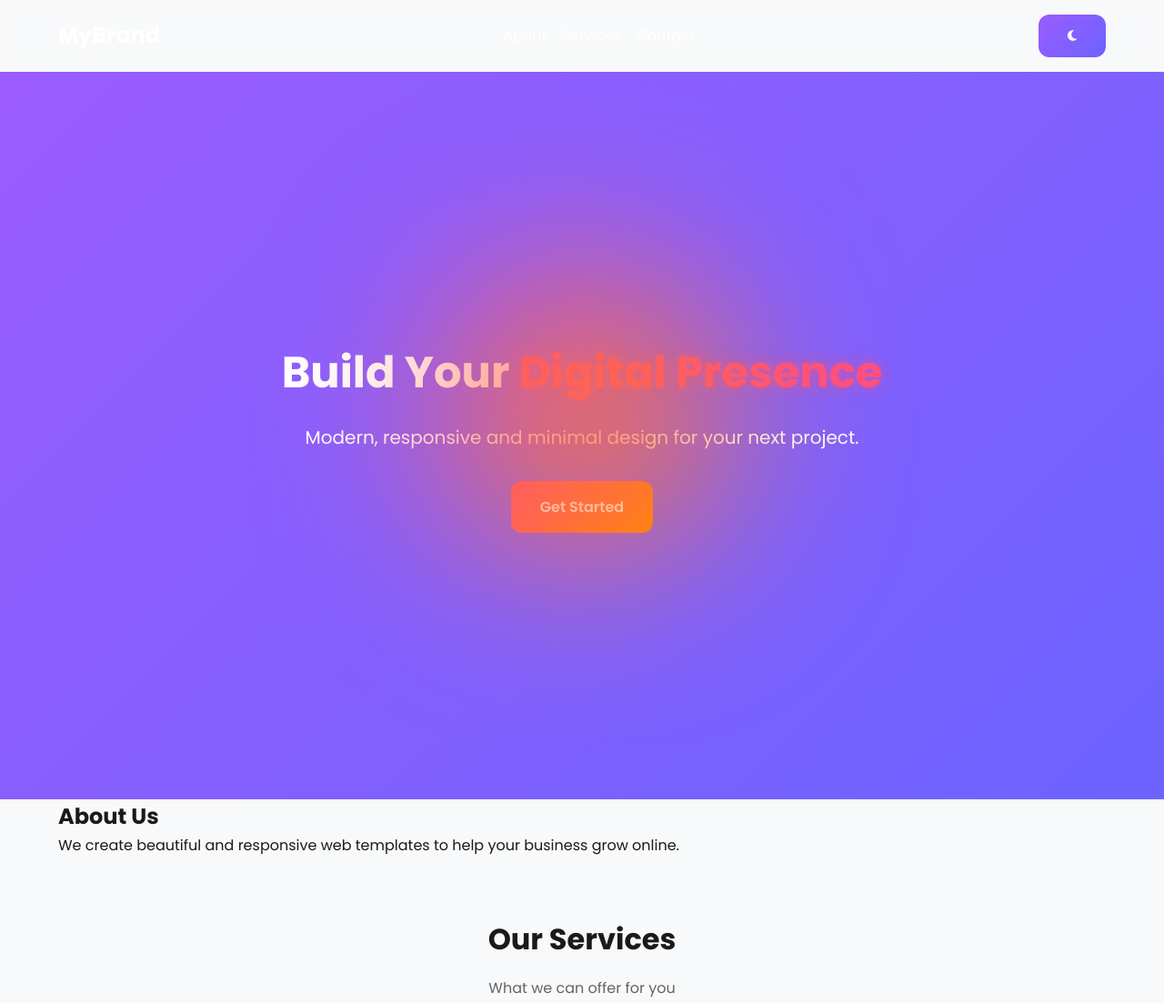
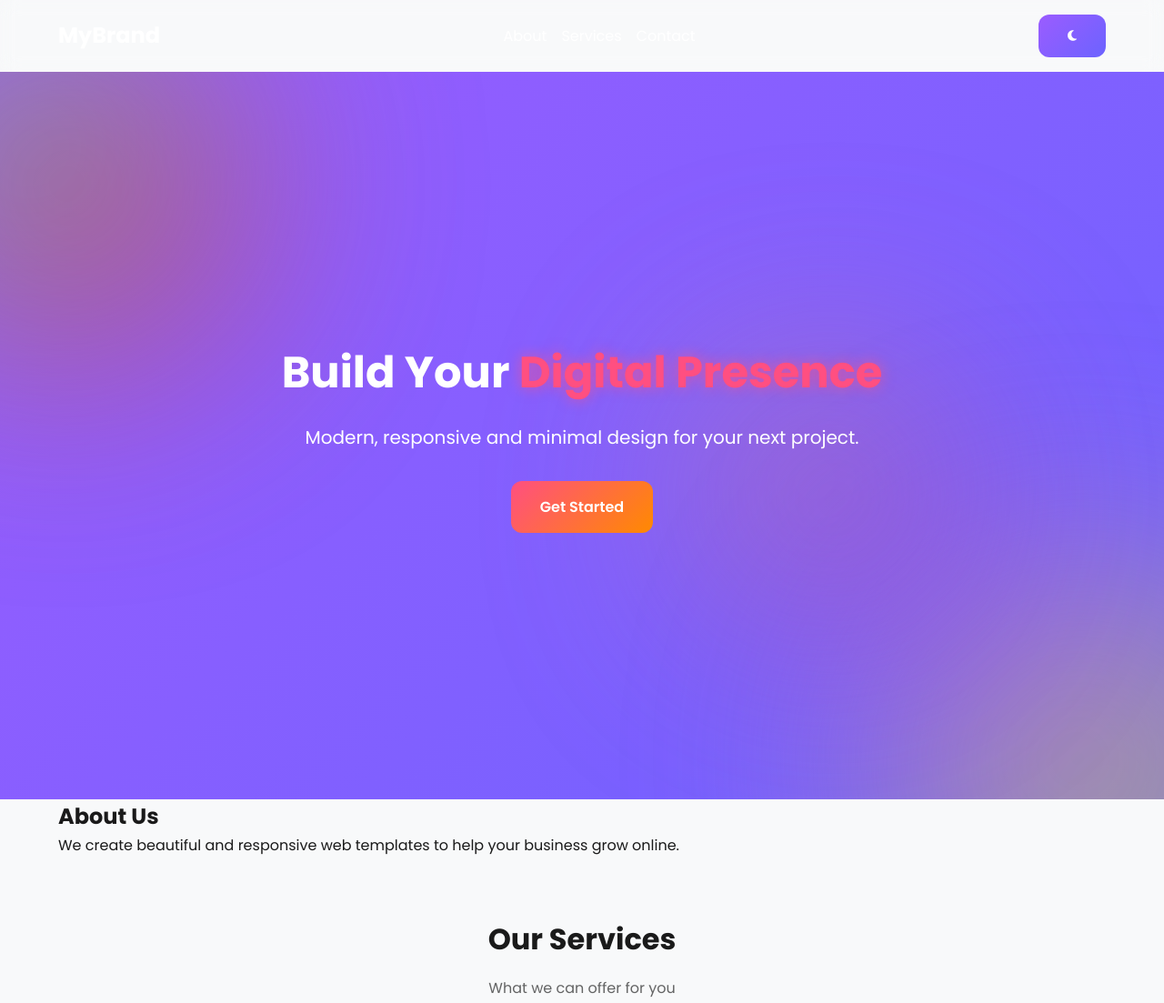
Before and after one commit to marynakurylko/landing-glassmorphism, a website: page index.html in a window 1280 px wide. Shown: the top 1103 px of the page at 91% size. Drawn offline with Linux system fonts and the light colour scheme.

Commit message:
added parallax + fixed fade in

```diff
--- a/index.html
+++ b/index.html
@@ -4,7 +4,7 @@
     <meta charset="UTF-8" />
     <meta name="viewport" content="width=device-width, initial-scale=1" />
     <title>Glassmorphism Landing</title>
-    <link rel="stylesheet" href="css/style.css" />
+    <link rel="stylesheet" href="dist/css/main.css" />
     <link rel="preconnect" href="https://fonts.googleapis.com" />
     <link
       href="https://fonts.googleapis.com/css2?family=Poppins:wght@400;600;700&display=swap"
@@ -59,7 +59,12 @@
 
     <!-- HERO -->
     <section class="hero">
-      <div class="floating-circle"></div>
+      <div class="hero__decor">
+        <div class="decor-circle circle-1"></div>
+        <div class="decor-circle circle-2"></div>
+        <div class="decor-circle circle-3"></div>
+      </div>
+      <div class="hero__content">
         <h1 class="hero__title">
           Build Your <span class="highlight">Digital Presence</span>
         </h1>
@@ -69,7 +74,7 @@
         <div class="hero__buttons">
           <a href="#contact" class="btn btn--accent">Get Started</a>
         </div>
-      <div class="scroll-indicator"></div>
+      </div>
     </section>
 
     <!-- ABOUT -->
@@ -136,8 +141,8 @@
       <p>© 2025 MyBrand. All rights reserved.</p>
     </footer>
 
-    <script src="js/main.js"></script>
     <script src="js/animations.js"></script>
     <script src="js/theme.js"></script>
+    <script src="js/main.js"></script>
   </body>
 </html>
--- a/js/animations.js
+++ b/js/animations.js
@@ -14,3 +14,12 @@ const observer = new IntersectionObserver(
 );
 
 elements.forEach((el) => observer.observe(el));
+
+const hero = document.querySelector(".hero");
+
+hero.addEventListener("mousemove", (e) => {
+  const x = e.clientX / window.innerWidth - 0.5;
+  const y = e.clientY / window.innerHeight - 0.5;
+  hero.style.setProperty("--parallax-x", `${x * 20}px`);
+  hero.style.setProperty("--parallax-y", `${y * 20}px`);
+});
--- a/scss/components/_hero.scss
+++ b/scss/components/_hero.scss
@@ -6,10 +6,19 @@
   @include c.flex-center;
   flex-direction: column;
   text-align: center;
+  overflow: hidden;
   padding: c.$spacing-lg c.$spacing-sm;
   background: c.$gradient-primary;
   color: c.$color-text-light;
-  overflow: hidden;
+
+  // Parallax
+  transform: translate(var(--parallax-x, 0), var(--parallax-y, 0));
+  transition: transform 0.2s ease-out;
+
+  .hero__content {
+    position: relative;
+    z-index: 2;
+    max-width: 700px;
 
     .hero__title {
       font-size: 3rem;
@@ -29,27 +38,63 @@
 
     .hero__buttons {
       display: flex;
+      justify-content: center;
       gap: c.$spacing-sm;
     }
+  }
 
-  /* Floating decorative element */
-  .floating-circle {
+  // Circles
+  &__decor {
     position: absolute;
+    top: 0;
+    left: 0;
+    right: 0;
+    bottom: 0;
+    z-index: 1;
+    pointer-events: none;
+
+    .decor-circle {
+      position: absolute;
+      border-radius: 50%;
+      filter: blur(120px);
+      opacity: 0.6;
+      animation: floatAnim 12s ease-in-out infinite alternate;
+    }
+
+    .circle-1 {
+      width: 400px;
+      height: 400px;
+      background: c.$gradient-circle1;
+      top: -100px;
+      left: -150px;
+      animation-delay: 0s;
+    }
+
+    .circle-2 {
+      width: 500px;
+      height: 500px;
+      background: c.$gradient-circle2;
+      bottom: -200px;
+      right: -150px;
+      animation-delay: 3s;
+    }
+
+    .circle-3 {
       width: 300px;
       height: 300px;
-    background: c.$gradient-accent;
-    border-radius: 50%;
-    filter: blur(100px);
-    animation: float 10s ease-in-out infinite;
+      background: c.$gradient-circle3;
+      top: 40%;
+      left: 60%;
+      animation-delay: 6s;
+    }
   }
 
-  @keyframes float {
-    0%,
+  @keyframes floatAnim {
+    0% {
+      transform: translate(0, 0) scale(1);
+    }
     100% {
-      transform: translateY(0);
-    }
-    50% {
-      transform: translateY(-30px);
+      transform: translate(50px, 50px) scale(1.1);
     }
   }
 }
--- a/scss/core/_base.scss
+++ b/scss/core/_base.scss
@@ -60,3 +60,15 @@ ul {
     box-shadow: 0 0 20px #ff4f81, 0 0 40px #ff8a00;
   }
 }
+
+// Animations
+.fade-in {
+  opacity: 0;
+  transform: translateY(20px);
+  transition: opacity 0.8s ease, transform 0.8s ease;
+}
+
+.fade-in.visible {
+  opacity: 1;
+  transform: translateY(0);
+}
--- a/scss/core/_variables.scss
+++ b/scss/core/_variables.scss
@@ -9,6 +9,9 @@ $color-text-dark: #1a1a1a;
 
 $gradient-primary: linear-gradient(135deg, #9b5cff, #6c63ff);
 $gradient-accent: linear-gradient(135deg, #ff4f81, #ff8a00);
+$gradient-circle1: linear-gradient(135deg, #4fff84, #ff0008);
+$gradient-circle2: linear-gradient(135deg, #b04fff, #d9ff00);
+$gradient-circle3: linear-gradient(135deg, #ffc74f, #6a00ff);
 
 $font-primary: "Poppins", sans-serif;
 
```
Also changed, not shown: dist/css/main.css (added), 1 other file. Lines whose indentation alone changed are shown as unchanged.
